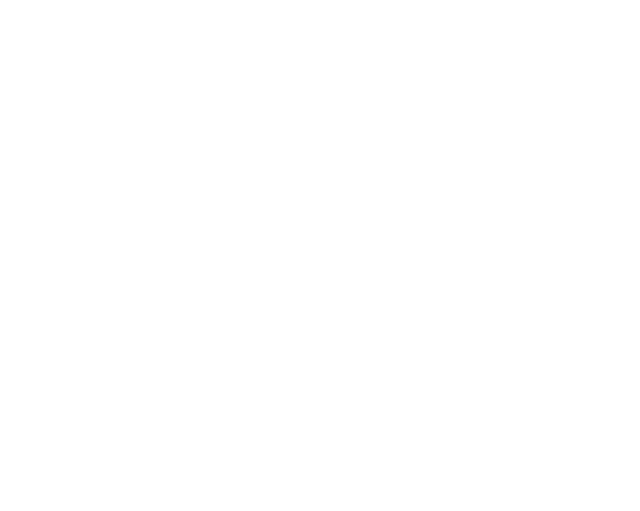
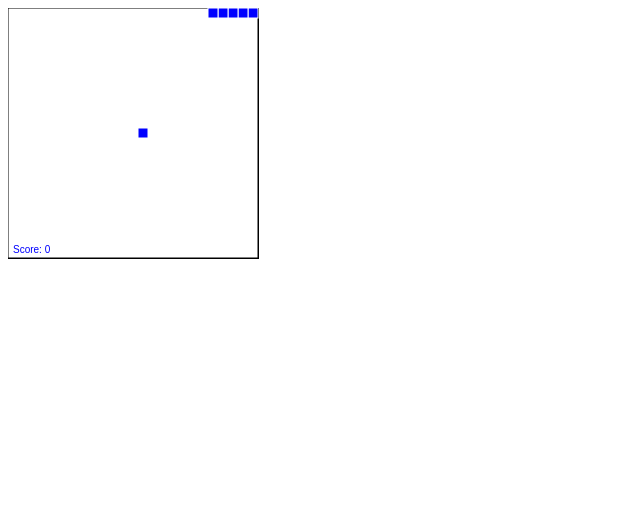
Before and after one commit to kmartin003/webware_finalproject, a plain HTML site: page index.html in a window 1280 px wide. Shown: the whole page, without its empty margins (0-640 px from the left). Drawn offline with nearby package versions, Linux system fonts and the light colour scheme.

Commit message:
Snake done
boom

```diff
--- a/index.html
+++ b/index.html
@@ -1,2 +1,166 @@
 <html>
+  <head>
+      <title>Webware Final Project</title>
+  </head>
+  <body>
+    <canvas id="canvas" width="500" height="500"></canvas>
+
+    <script src="http://ajax.googleapis.com/ajax/libs/jquery/1.7.1/jquery.min.js" type="text/javascript"></script>
+    <script>
+      $(document).ready(function(){
+      	//Canvas stuff
+      	var canvas = $("#canvas")[0];
+      	var ctx = canvas.getContext("2d");
+      	var w = $("#canvas").width() / 2;
+      	var h = $("#canvas").height() / 2;
+
+      	//Lets save the cell width in a variable for easy control
+      	var cw = 10;
+      	var d;
+      	var food;
+      	var score;
+
+      	//Lets create the snake now
+      	var snake_array; //an array of cells to make up the snake
+
+      	function init()
+      	{
+      		d = "right"; //default direction
+      		create_snake();
+      		create_food(); //Now we can see the food particle
+      		//finally lets display the score
+      		score = 0;
+
+      		//Lets move the snake now using a timer which will trigger the paint function
+      		//every 60ms
+      		if(typeof game_loop != "undefined") clearInterval(game_loop);
+      		game_loop = setInterval(paint, 60);
+      	}
+      	init();
+
+      	function create_snake()
+      	{
+      		var length = 5; //Length of the snake
+      		snake_array = []; //Empty array to start with
+      		for(var i = length-1; i>=0; i--)
+      		{
+      			//This will create a horizontal snake starting from the top left
+      			snake_array.push({x: i, y:0});
+      		}
+      	}
+
+      	//Lets create the food now
+      	function create_food()
+      	{
+      		food = {
+      			x: Math.round(Math.random()*(w-cw)/cw),
+      			y: Math.round(Math.random()*(h-cw)/cw),
+      		};
+      		//This will create a cell with x/y between 0-44
+      		//Because there are 45(450/10) positions accross the rows and columns
+      	}
+
+      	//Lets paint the snake now
+      	function paint()
+      	{
+      		//To avoid the snake trail we need to paint the BG on every frame
+      		//Lets paint the canvas now
+      		ctx.fillStyle = "white";
+      		ctx.fillRect(0, 0, w, h);
+      		ctx.strokeStyle = "black";
+      		ctx.strokeRect(0, 0, w, h);
+
+      		//The movement code for the snake to come here.
+      		//The logic is simple
+      		//Pop out the tail cell and place it infront of the head cell
+      		var nx = snake_array[0].x;
+      		var ny = snake_array[0].y;
+      		//These were the position of the head cell.
+      		//We will increment it to get the new head position
+      		//Lets add proper direction based movement now
+      		if(d == "right") nx++;
+      		else if(d == "left") nx--;
+      		else if(d == "up") ny--;
+      		else if(d == "down") ny++;
+
+      		//Lets add the game over clauses now
+      		//This will restart the game if the snake hits the wall
+      		//Lets add the code for body collision
+      		//Now if the head of the snake bumps into its body, the game will restart
+      		if(nx == -1 || nx == w/cw || ny == -1 || ny == h/cw || check_collision(nx, ny, snake_array))
+      		{
+      			//restart game
+      			init();
+      			//Lets organize the code a bit now.
+      			return;
+      		}
+
+      		//Lets write the code to make the snake eat the food
+      		//The logic is simple
+      		//If the new head position matches with that of the food,
+      		//Create a new head instead of moving the tail
+      		if(nx == food.x && ny == food.y)
+      		{
+      			var tail = {x: nx, y: ny};
+      			score++;
+      			//Create new food
+      			create_food();
+      		}
+      		else
+      		{
+      			var tail = snake_array.pop(); //pops out the last cell
+      			tail.x = nx; tail.y = ny;
+      		}
+      		//The snake can now eat the food.
+
+      		snake_array.unshift(tail); //puts back the tail as the first cell
+
+      		for(var i = 0; i < snake_array.length; i++)
+      		{
+      			var c = snake_array[i];
+      			//Lets paint 10px wide cells
+      			paint_cell(c.x, c.y);
+      		}
+
+      		//Lets paint the food
+      		paint_cell(food.x, food.y);
+      		//Lets paint the score
+      		var score_text = "Score: " + score;
+      		ctx.fillText(score_text, 5, h-5);
+      	}
+
+      	//Lets first create a generic function to paint cells
+      	function paint_cell(x, y)
+      	{
+      		ctx.fillStyle = "blue";
+      		ctx.fillRect(x*cw, y*cw, cw, cw);
+      		ctx.strokeStyle = "white";
+      		ctx.strokeRect(x*cw, y*cw, cw, cw);
+      	}
+
+      	function check_collision(x, y, array)
+      	{
+      		//This function will check if the provided x/y coordinates exist
+      		//in an array of cells or not
+      		for(var i = 0; i < array.length; i++)
+      		{
+      			if(array[i].x == x && array[i].y == y)
+      			 return true;
+      		}
+      		return false;
+      	}
+
+      	//Lets add the keyboard controls now
+      	$(document).keydown(function(e){
+      		var key = e.which;
+      		//We will add another clause to prevent reverse gear
+      		if(key == "37" && d != "right") d = "left";
+      		else if(key == "38" && d != "down") d = "up";
+      		else if(key == "39" && d != "left") d = "right";
+      		else if(key == "40" && d != "up") d = "down";
+      		//The snake is now keyboard controllable
+      	})
+      })
+    </script>
+  </body>
 </html>
```
